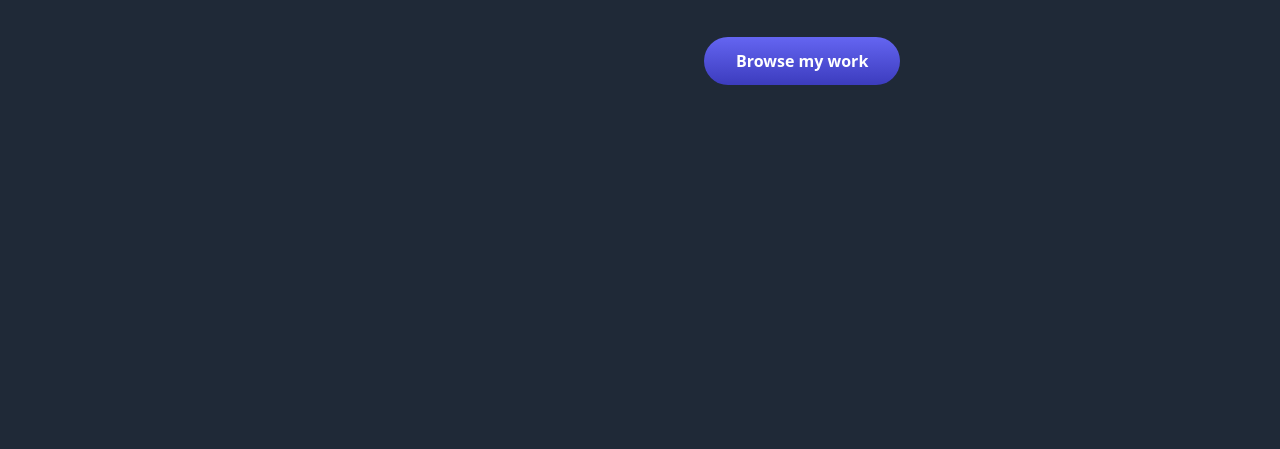
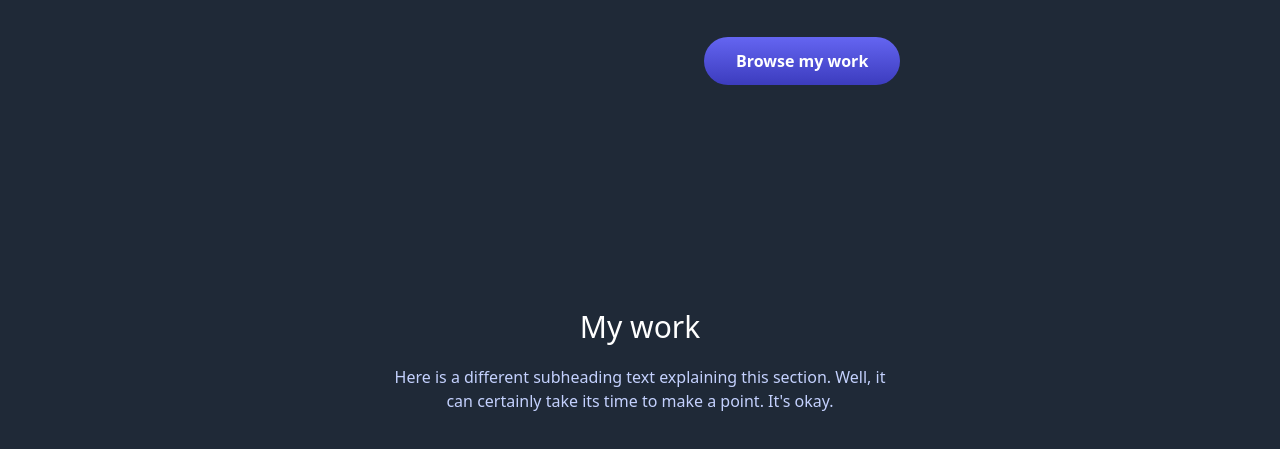
Before and after one commit to dandelionadia/valley_of_art, a Gatsby site: page / in a window 1280 px wide. Shown: the part 427-876 px from the top of the page. Before the commit the page ends 800 px from the top, so only its background shows below. Built offline with nearby package versions, Linux system fonts and the light colour scheme; Gatsby itself is replaced by a stand-in of ours.

Commit message:
index: adds title and subtitle

```diff
--- a/src/pages/index.js
+++ b/src/pages/index.js
@@ -26,6 +26,15 @@ const IndexPage = () => {
             </Link>
           </div>
         </div>
+        <div className="my-56">
+          <div className="grid mx-auto max-w-lg text-center mb-10">
+            <p className="text-3xl mb-5">My work</p>
+            <p className="text-violet-light">
+              Here is a different subheading text explaining this section. Well,
+              it can certainly take its time to make a point. It's okay.
+            </p>
+          </div>
+        </div>
       </DefaultLayout>
     </Container>
   );
```
